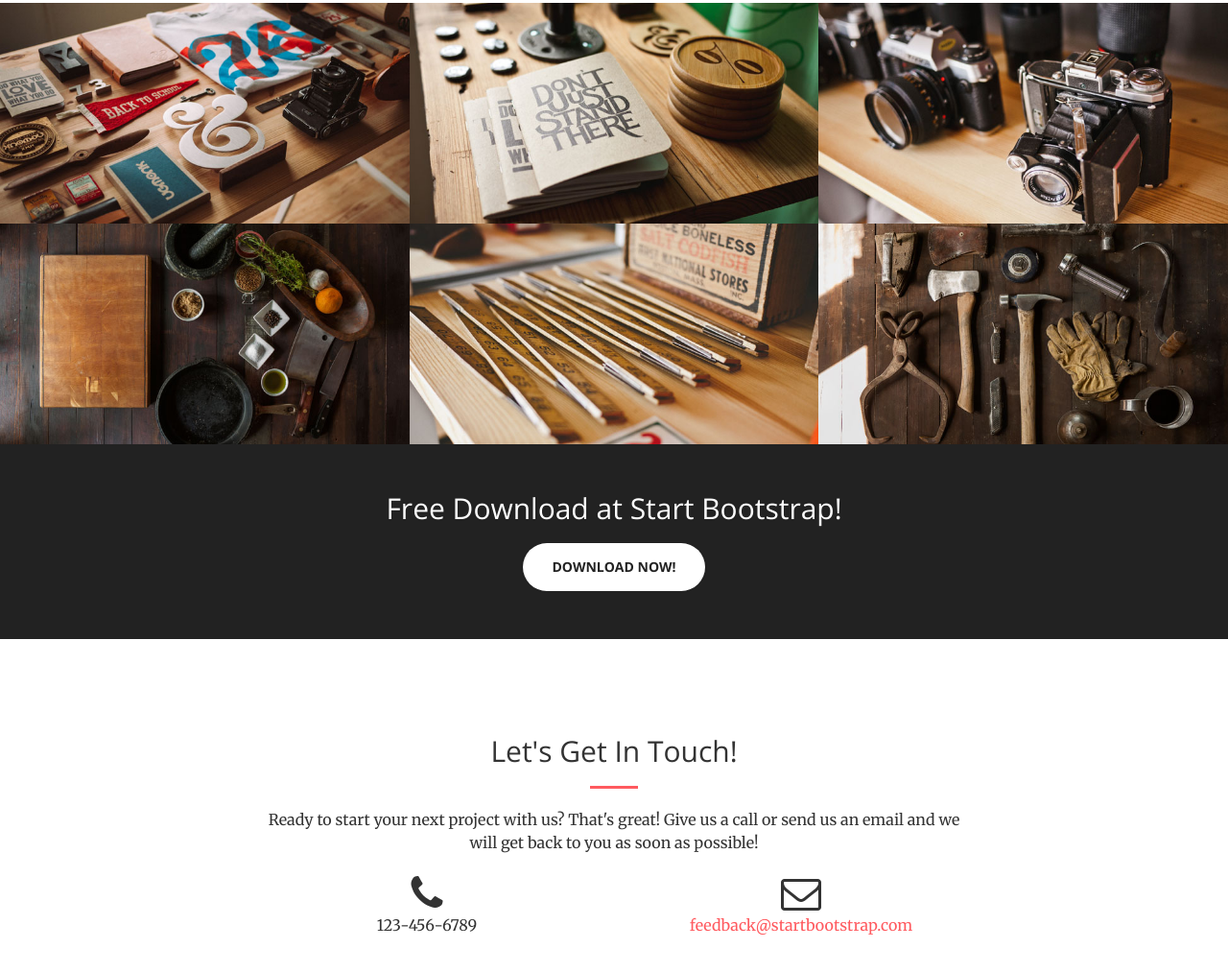
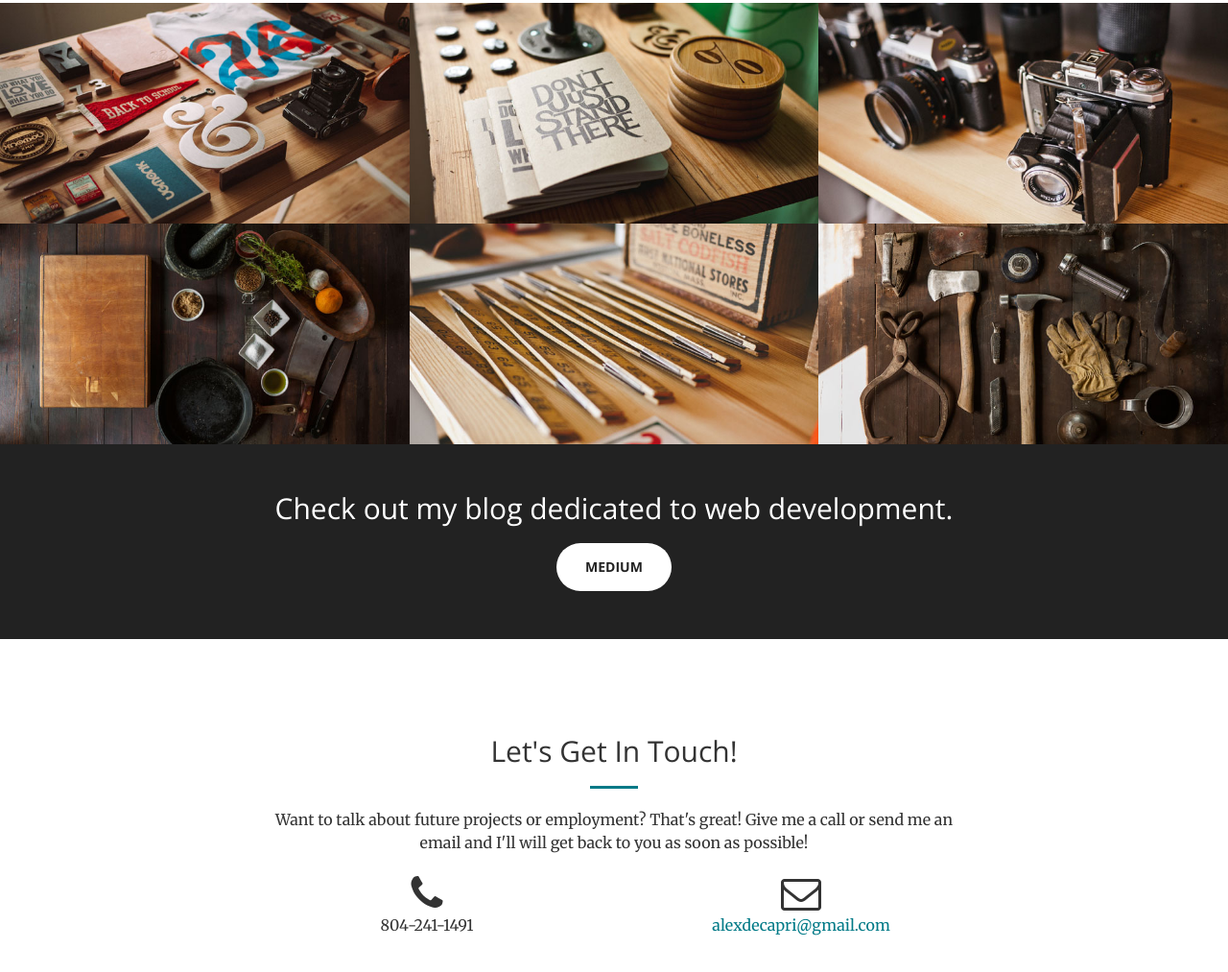
Before and after one commit to alexdecapri/alexdecapri.github.io, a website: page index.html in a window 1280 px wide. Shown: the part 1671-2684 px from the top of the page at 96% size. Drawn offline with nearby package versions, Linux system fonts and the light colour scheme.

Commit message:
styling and text changes

```diff
--- a/index.html
+++ b/index.html
@@ -71,7 +71,7 @@
     <header>
         <div class="header-content">
             <div class="header-content-inner">
-                <h1 id="homeHeading">Your Favorite Source of Free Bootstrap Themes</h1>
+                <h1 id="homeHeading">Hi, My name is Alex DeCapri.</h1>
                 <hr>
                 <p>Start Bootstrap can help you build better websites using the Bootstrap CSS framework! Just download your template and start going, no strings attached!</p>
                 <a href="#about" class="btn btn-primary btn-xl page-scroll">Find Out More</a>
@@ -83,7 +83,7 @@
         <div class="container">
             <div class="row">
                 <div class="col-lg-8 col-lg-offset-2 text-center">
-                    <h2 class="section-heading">We've got what you need!</h2>
+                    <h2 class="section-heading">Who am I?</h2>
                     <hr class="light">
                     <p class="text-faded">Start Bootstrap has everything you need to get your new website up and running in no time! All of the templates and themes on Start Bootstrap are open source, free to download, and easy to use. No strings attached!</p>
                     <a href="#services" class="page-scroll btn btn-default btn-xl sr-button">Get Started!</a>
@@ -96,7 +96,7 @@
         <div class="container">
             <div class="row">
                 <div class="col-lg-12 text-center">
-                    <h2 class="section-heading">At Your Service</h2>
+                    <h2 class="section-heading">Skills</h2>
                     <hr class="primary">
                 </div>
             </div>
@@ -235,8 +235,8 @@
     <aside class="bg-dark">
         <div class="container text-center">
             <div class="call-to-action">
-                <h2>Free Download at Start Bootstrap!</h2>
-                <a href="http://startbootstrap.com/template-overviews/creative/" class="btn btn-default btn-xl sr-button">Download Now!</a>
+                <h2>Check out my blog dedicated to web development.</h2>
+                <a href="https://medium.com/@alexdecapri" target="_blank" class="btn btn-default btn-xl sr-button">Medium</a>
             </div>
         </div>
     </aside>
@@ -247,15 +247,15 @@
                 <div class="col-lg-8 col-lg-offset-2 text-center">
                     <h2 class="section-heading">Let's Get In Touch!</h2>
                     <hr class="primary">
-                    <p>Ready to start your next project with us? That's great! Give us a call or send us an email and we will get back to you as soon as possible!</p>
+                    <p>Want to talk about future projects or employment? That's great! Give me a call or send me an email and I'll will get back to you as soon as possible!</p>
                 </div>
                 <div class="col-lg-4 col-lg-offset-2 text-center">
                     <i class="fa fa-phone fa-3x sr-contact"></i>
-                    <p>123-456-6789</p>
+                    <p>804-241-1491</p>
                 </div>
                 <div class="col-lg-4 text-center">
                     <i class="fa fa-envelope-o fa-3x sr-contact"></i>
-                    <p><a href="mailto:your-email@your-domain.com">feedback@startbootstrap.com</a></p>
+                    <p><a href="mailto:alexdecapri@gmail.com">alexdecapri@gmail.com</a></p>
                 </div>
             </div>
         </div>
--- a/less/variables.less
+++ b/less/variables.less
@@ -2,7 +2,7 @@
 
 // Gray and Brand Colors for use across theme
 
-@theme-primary:    #ff5a5f;
+@theme-primary:    #007a87;
 @theme-secondary: #007a87;
 //airbnb #ff5a5f and #007a87
 //good light blue #00bcd4
```
Also changed, not shown: css/creative.css, css/creative.min.css.
